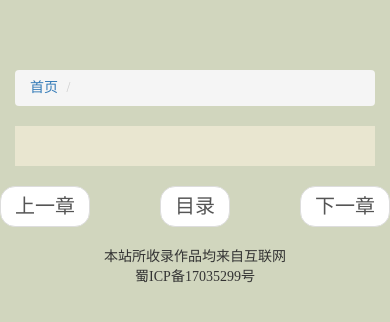
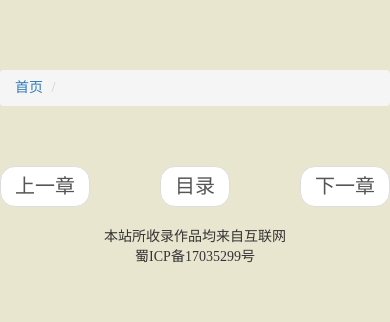
Before and after one commit to liua0/dushu, a Django app: template templates/read.html in a window 390 px wide. Shown: the top 322 px of the page. Run offline with Django 3.2, Linux system fonts and the light colour scheme; the template is opened without the code that fills it, so the values that code supplies are empty; some libraries are stand-ins or nearby versions.

Commit message:
添加移动适配

```diff
--- a/novelapp/views.py
+++ b/novelapp/views.py
@@ -112,7 +112,7 @@ def index(request):
     :param request:
     :return:
     '''
-
+    print(request.META.get('HTTP_USER_AGENT'))
     # 拼接URL
     url = "https://api.zhuishushenqi.com/ranking/54d42d92321052167dfb75e3"
 
@@ -216,7 +216,6 @@ def search(request):
 
     # 获得搜索关键字
     keyword = request.GET.get('keyword')
-
     # 拼接URL
     query_url = 'https://api.zhuishushenqi.com/book/fuzzy-search?query='+keyword
 
--- a/static/css/style.css
+++ b/static/css/style.css
@@ -139,9 +139,6 @@ ul li ol {
     padding-bottom: 10px;
 }
 
-.body {
-    background: #ede7da;
-}
 
 h3 {
     margin-top: 40px;
@@ -161,7 +158,9 @@ h3 {
 .nav_right {
     float: right;
 }
-@media only screen and (min-width: 1029px){
+
+/* PC */
+@media only screen and (min-width: 996px){
     .con-text {
         width: 800px;
         padding: 20px;
@@ -172,20 +171,39 @@ h3 {
         margin: 0 auto;
         letter-spacing: 0.11em;
     }
+
     .nav_ul {
         margin: 0 auto;
         width: 800px;
     }
+    .read-bg{
+        background-color:#d1d6be;
+    }
+}
+
+/* 移动设备 */
+@media only screen and (max-width: 768px){
+
+    .read-bg{
+        background-color:#e9e6d0;
     }
     .con-text {
-    padding: 20px;
+        padding: 10px;
         background-color:#e9e6d0;
         color: #755927;
-    line-height: 35px;
-    font-size: 17px;
+        line-height: 23px;
+        font-size: 14px;
         margin: 0 auto;
-    letter-spacing: 0.11em;
+        letter-spacing: 0.1em;
     }
+
+}
+
+.read-body{
+    padding: 0;
+}
+
+
 
 .con-text p {
     text-indent: 2em;
--- a/templates/base.html
+++ b/templates/base.html
@@ -4,6 +4,8 @@
 <head>
     <meta charset="UTF-8">
     <title>读书点信</title>
+    <meta name="description"  content="读书点信是一个免费在线小说阅读网站">
+    <meta name="keywords"  content="读书点信,免费小说,小说在线,完本小说,修仙小说,都市小说,阅读,读书，全本小说">
     <meta name="viewport" content="width=device-width, initial-scale=1, maximum-scale=1, user-scalable=no">
     <link rel="stylesheet" href="https://cdn.bootcss.com/bootstrap/3.3.7/css/bootstrap.min.css" integrity="sha384-BVYiiSIFeK1dGmJRAkycuHAHRg32OmUcww7on3RYdg4Va+PmSTsz/K68vbdEjh4u" crossorigin="anonymous">
     <link rel="stylesheet" href="{% static 'css/style.css' %}">
--- a/templates/read.html
+++ b/templates/read.html
@@ -8,8 +8,8 @@
     <link rel="stylesheet" href="https://cdn.bootcss.com/bootstrap/3.3.7/css/bootstrap.min.css" integrity="sha384-BVYiiSIFeK1dGmJRAkycuHAHRg32OmUcww7on3RYdg4Va+PmSTsz/K68vbdEjh4u" crossorigin="anonymous">
     <link rel="stylesheet" href="{% static 'css/style.css' %}">
 </head>
-<body style="background:#d1d6be">
-<div class="container read-body">
+<body class="read-bg" >
+<div class=" read-body container">
     <h3 class="text-center">{{ title }}</h3>
             <ol class="breadcrumb text-left">
   <li><a href="{% url 'index' %}">首页</a></li>
```
Lines whose indentation alone changed are shown as unchanged.
